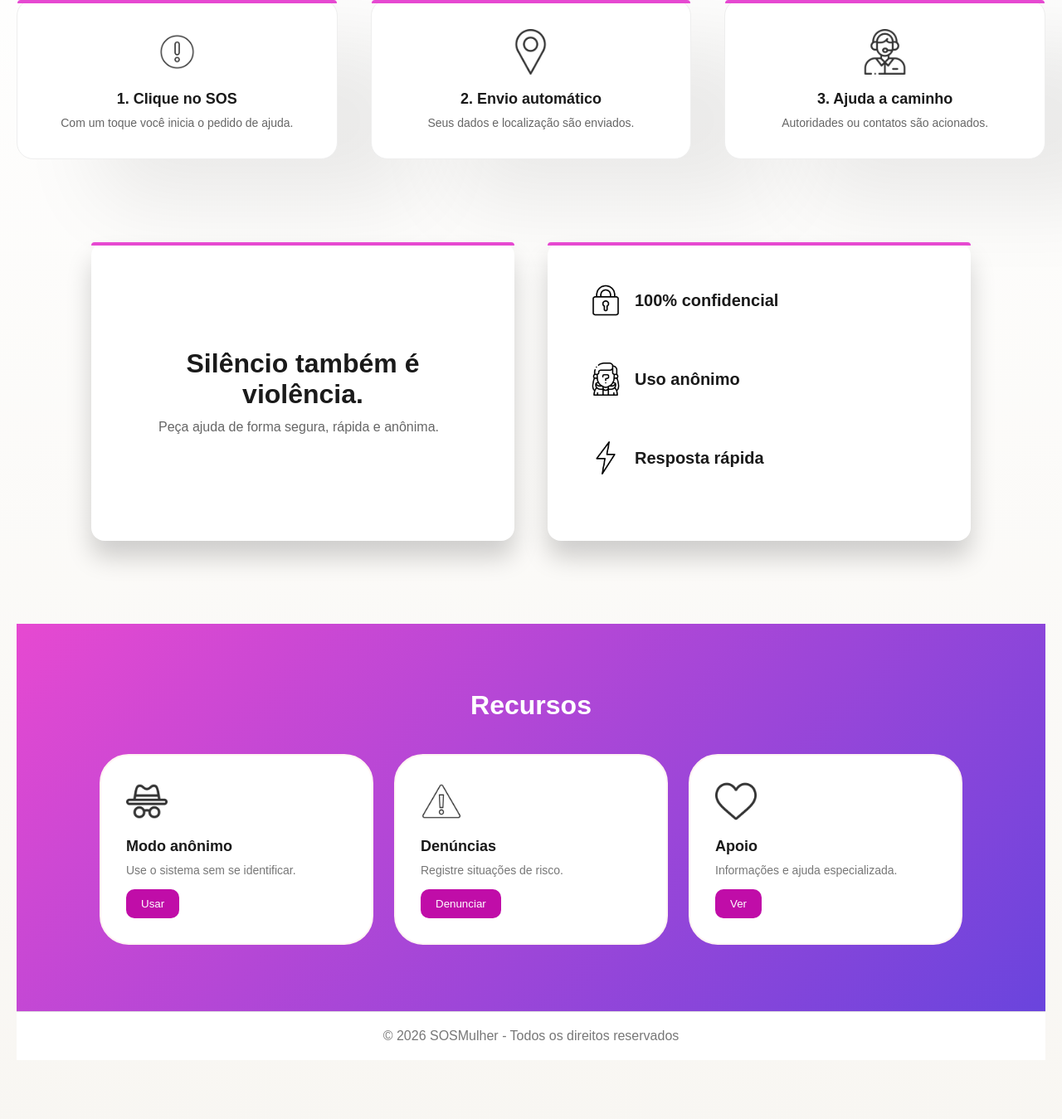
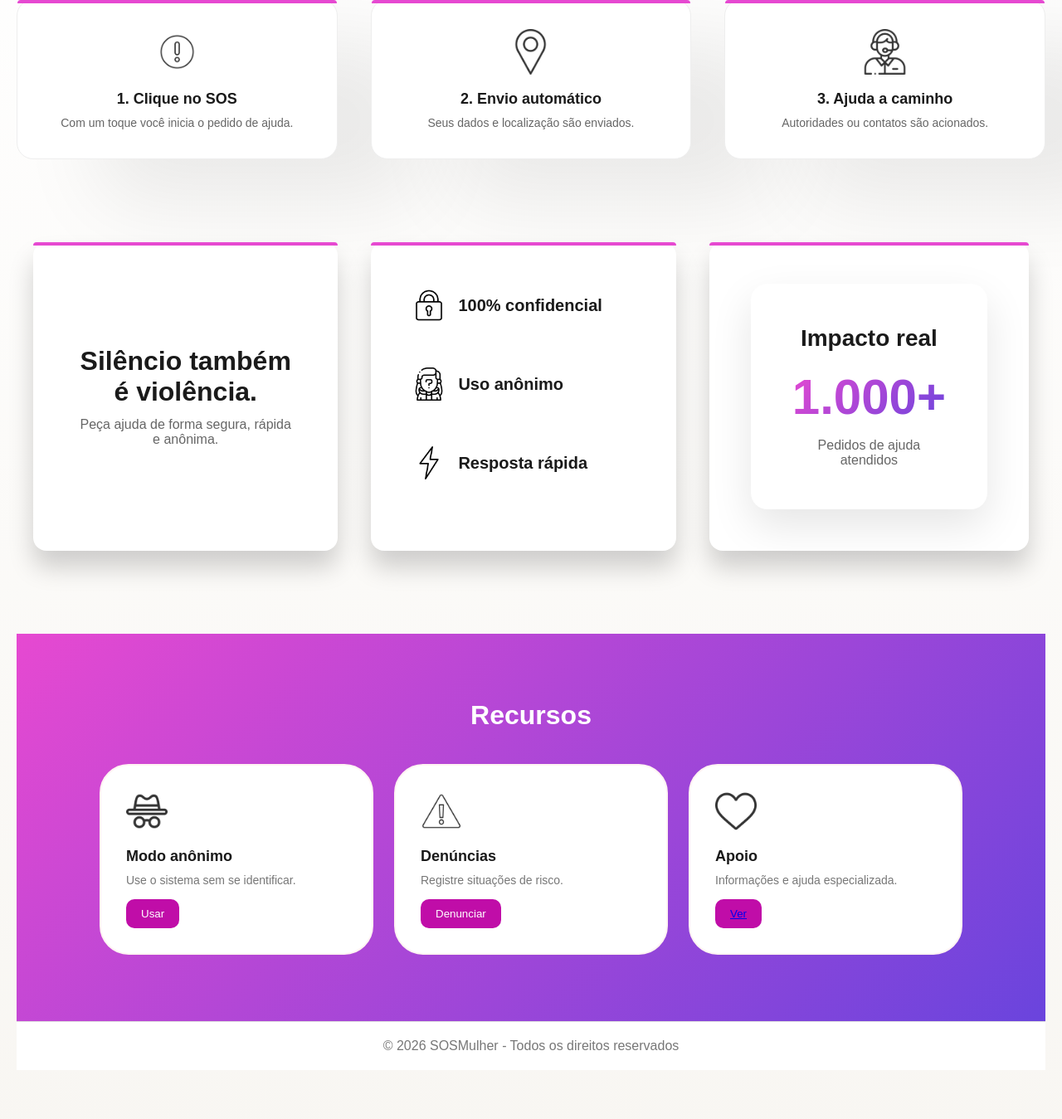
Before and after one commit to ferestevesr/sosmulherpi, a Python web app: template templates/index.html in a window 1280 px wide. Shown: the part 1036-2385 px from the top of the page at 83% size. Run offline with Jinja, Linux system fonts and the light colour scheme; the template is opened without the code that fills it, so the values that code supplies are empty.

Commit message:
Atualiza layout da seção de impacto e adiciona card de impacto real na página inicial

```diff
--- a/css/style.css
+++ b/css/style.css
@@ -240,15 +240,17 @@ section h2 {
 /* LAYOUT */
 .impacto-confianca {
     display: grid;
-    grid-template-columns: 1fr 1fr;
+    grid-template-columns: repeat(3, 1fr);
+
     gap: 40px;
 
     width: 100%;
-    max-width: 1100px; /* mantém alinhado com resto do site */
+    max-width: 1400px;
+
     margin: 0 auto;
     padding: 100px 20px;
 
-    align-items: stretch; /* ESSENCIAL */
+    align-items: stretch;
   }
 
  /* BASE DOS CARDS */
@@ -338,6 +340,50 @@ section h2 {
     font-size: 20px;
     font-weight: 600;
     text-align: center;
+  }
+
+  .impacto-real-card {
+    background: white;
+
+    padding: 50px;
+    border-radius: 20px;
+
+    display: flex;
+    flex-direction: column;
+    justify-content: center;
+    align-items: center;
+
+    text-align: center;
+
+    box-shadow: 0 20px 50px rgba(0,0,0,0.10);
+
+    transition: 0.3s;
+  }
+
+  .impacto-real-card:hover {
+    transform: translateY(-10px);
+  }
+
+  .impacto-real-card h3 {
+    font-size: 28px;
+    margin-bottom: 20px;
+  }
+
+  .numero {
+    font-size: 60px;
+    font-weight: bold;
+
+    background: linear-gradient(135deg, #e649d1, #6a44dd);
+
+    -webkit-background-clip: text;
+    -webkit-text-fill-color: transparent;
+
+    margin-bottom: 15px;
+  }
+
+  .impacto-real-card p {
+    color: #666;
+    font-size: 16px;
   }
     /* SEÇÃO RECURSOS */
     .recursos {
--- a/templates/index.html
+++ b/templates/index.html
@@ -83,6 +83,23 @@
 
       </div>
 
+      <div class="confianca-card">
+
+        <div class="impacto-real-card">
+
+          <h3>Impacto real</h3>
+
+          <div class="numero">
+            1.000+
+          </div>
+
+          <p>
+            Pedidos de ajuda atendidos
+          </p>
+
+        </div>
+      </div>
+
     </section>
     <!-- RECURSOS -->
     <section class="recursos">
@@ -108,7 +125,7 @@
           <img class="imgrec" src="/img/icons/coracao.png" alt="Apoio">
           <h3>Apoio</h3>
           <p>Informações e ajuda especializada.</p>
-          <button>Ver</button>
+          <button> <a href="/templates/apoio.html">Ver</a></button>
         </div>
 
       </div>
```
